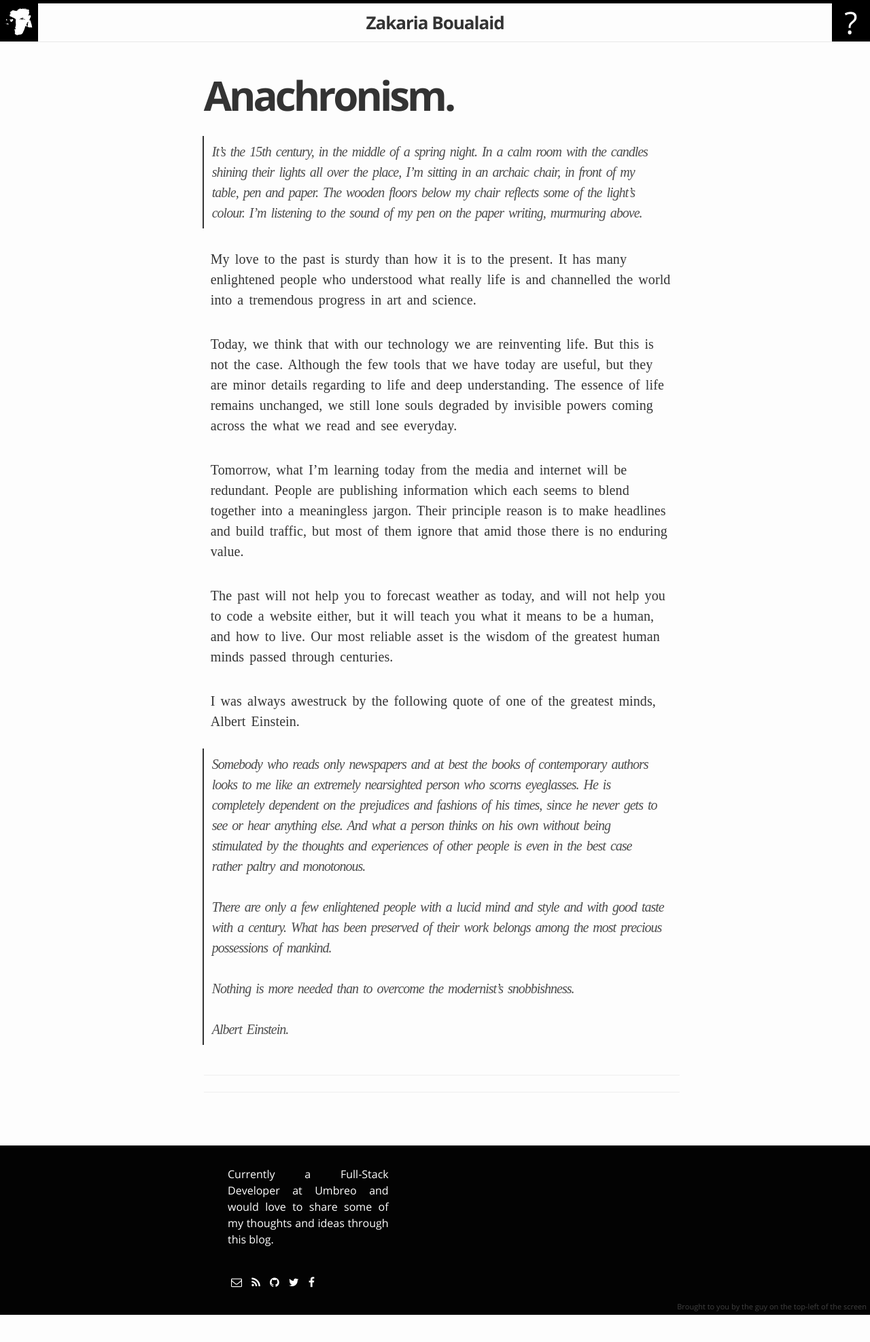
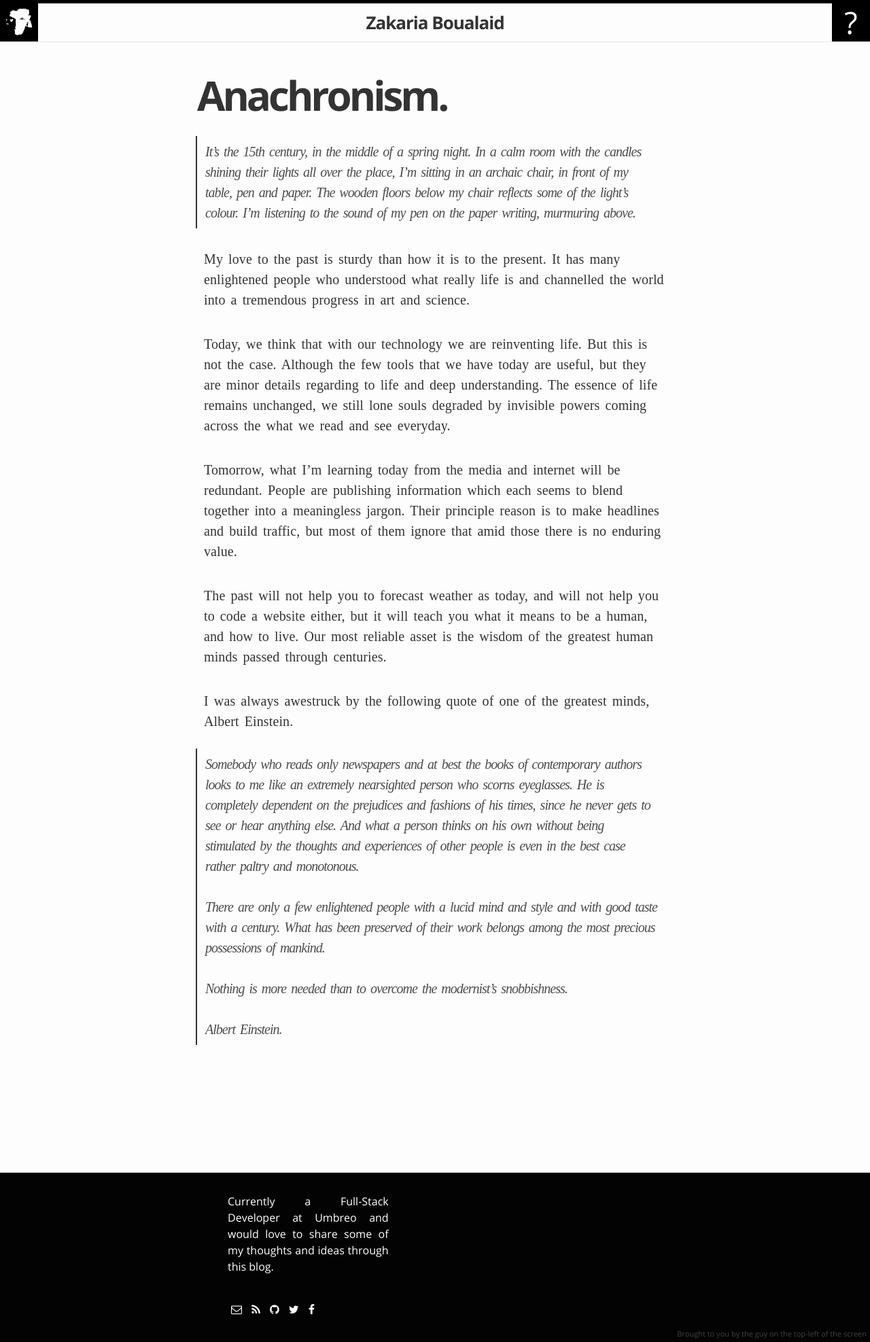
Before and after one commit to ZakariaBoualaid/zakariaboualaid.github.io, a Jekyll site: the page built from _posts/2014-11-11-anachronism.markdown, in a window 1280 px wide. Shown: the whole page at 68% size. Built offline with Jekyll 4.4.1, drawn with Linux system fonts in a browser that asks for light colours; some web fonts are replaced; comment, search, counter and statistics services are not loaded; before the commit the page ends 1934 px from its top, so only the background shows below that.

Commit message:
Modifying about.md

```diff
--- a/_layouts/default.html
+++ b/_layouts/default.html
@@ -12,7 +12,7 @@
 
     <div class="container" style="min-height:100%; position:relative; padding-bottom:250px;">
       <div class="row">
-          <div class="col-md-8 col-md-offset-2" style="padding:0px;">
+          <div class="">
             {{ content }}
           </div>
       </div>
--- a/_layouts/post.html
+++ b/_layouts/post.html
@@ -11,17 +11,9 @@ layout: default
 
   <article class="">
     <div class="">
-      <div>
         {{ content }}
-      </div>
-    </div>
-  </article>
-
-</div>
 
         <br>
-<hr style="width:700px;">
-
         <div id="fb-root"></div>
         <script>(function(d, s, id) {
           var js, fjs = d.getElementsByTagName(s)[0];
@@ -39,8 +31,7 @@ layout: default
         </div>
 
         <script>!function(d,s,id){var js,fjs=d.getElementsByTagName(s)[0],p=/^http:/.test(d.location)?'http':'https';if(!d.getElementById(id)){js=d.createElement(s);js.id=id;js.src=p+'://platform.twitter.com/widgets.js';fjs.parentNode.insertBefore(js,fjs);}}(document, 'script', 'twitter-wjs');</script>
-
-<hr style="width:700px;">
+        <br>
 
          <div id="disqus_thread" style="padding: 0px 10px 5px; width:700px;"></div>
             <script type="text/javascript">
@@ -55,6 +46,11 @@ layout: default
                 })();
             </script>
             <noscript>Please enable JavaScript in your browser to view the <a href="http://disqus.com/?ref_noscript">comments powered by Disqus.</a></noscript>
+    </div>
+  </article>
+
+</div>
+
 
 <script>
   $(function()
--- a/_sass/_layout.scss
+++ b/_sass/_layout.scss
@@ -3,7 +3,7 @@
 }
 
 .col-md-offset-2{
-    margin-left:20.6667% !important;
+    margin-left:20.6667%;
 }
 
 /**
@@ -133,6 +133,12 @@
         span{
             position: relative !important;
         }
+    }
+}
+
+@include media-query(1200px) {
+    .col-md-offset-2{
+        margin-left:0;
     }
 }
 
@@ -315,7 +321,7 @@
         width: auto;
         min-width: 350px;
     }
-
+    margin: 0 auto;
     width:700px;
     word-wrap:break-word;
     word-spacing: 3px;
```
Lines whose indentation alone changed are shown as unchanged.
